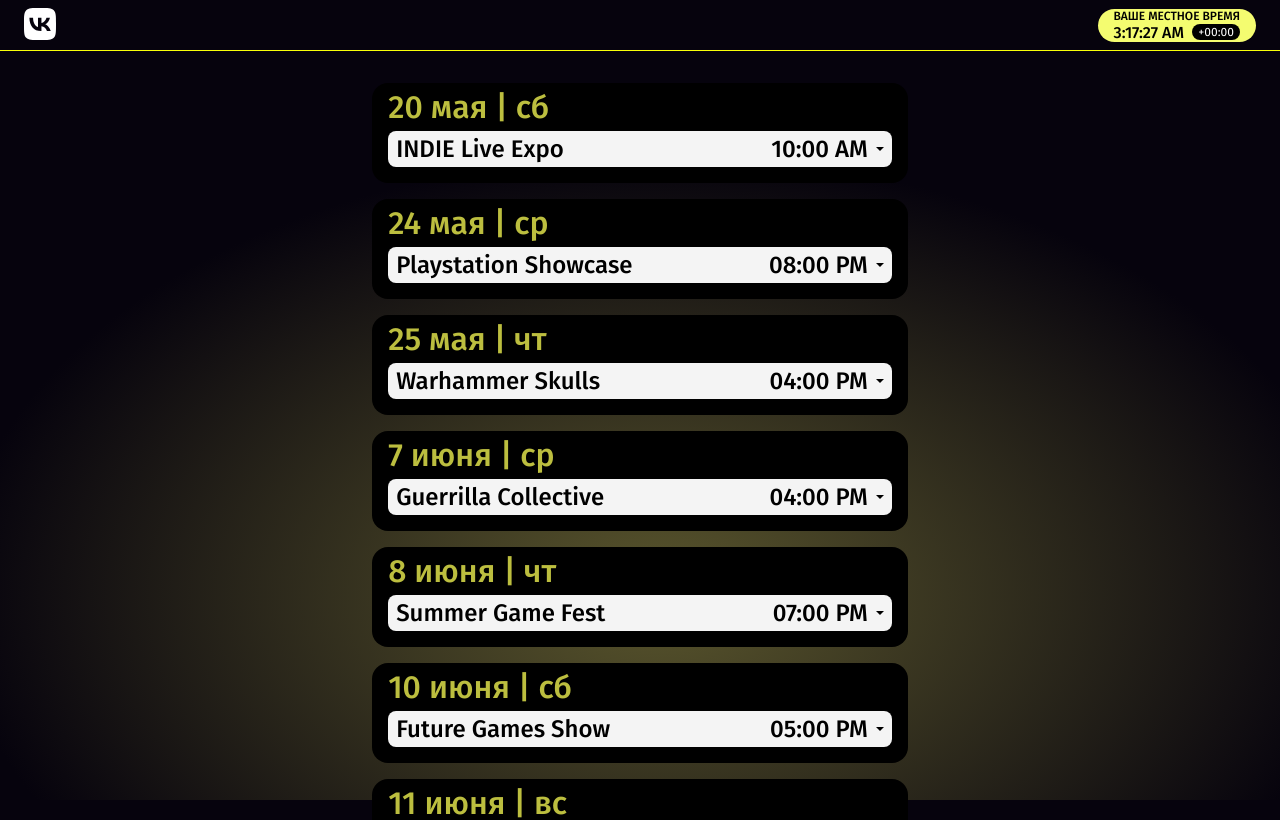
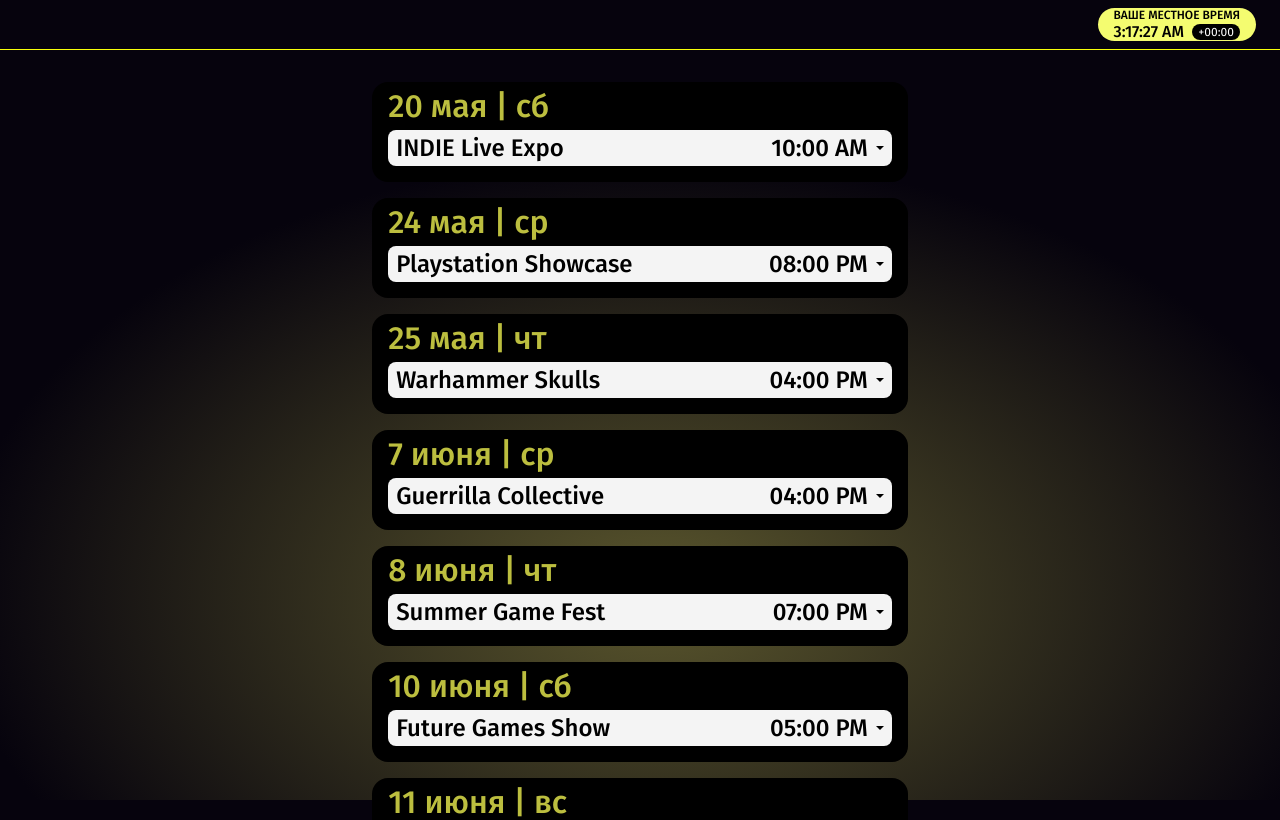
Before and after one commit to Veezzara/vgafd-conference-schedule, a React (Create React App) app: page / in a window 1280 px wide. Shown: the top 820 px of the page. Built offline with nearby package versions, Linux system fonts and the light colour scheme.

Commit message:
removed vk logo

```diff
--- a/src/components/header/header.tsx
+++ b/src/components/header/header.tsx
@@ -1,5 +1,4 @@
 import Clock from "../common/clock/clock";
-import Logo from "../common/logo/logo";
 import "./header.css";
 
 export default function Header() {
@@ -7,7 +6,6 @@
     <header className="header">
       <div className="header-content">
         <div className="header-item">
-          <Logo />
         </div>
         <div className="header-item">
           <div className="header-text">{process.env.REACT_APP_NAME}</div>
```
